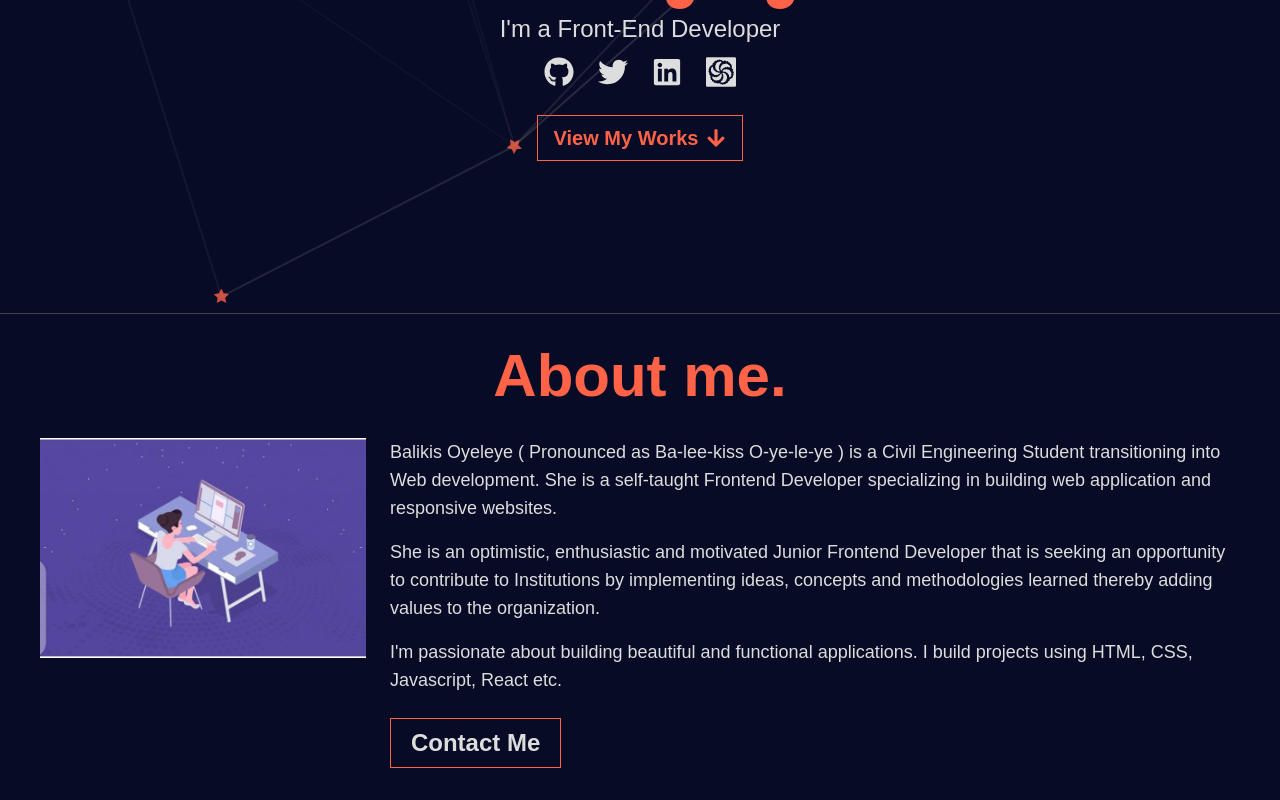
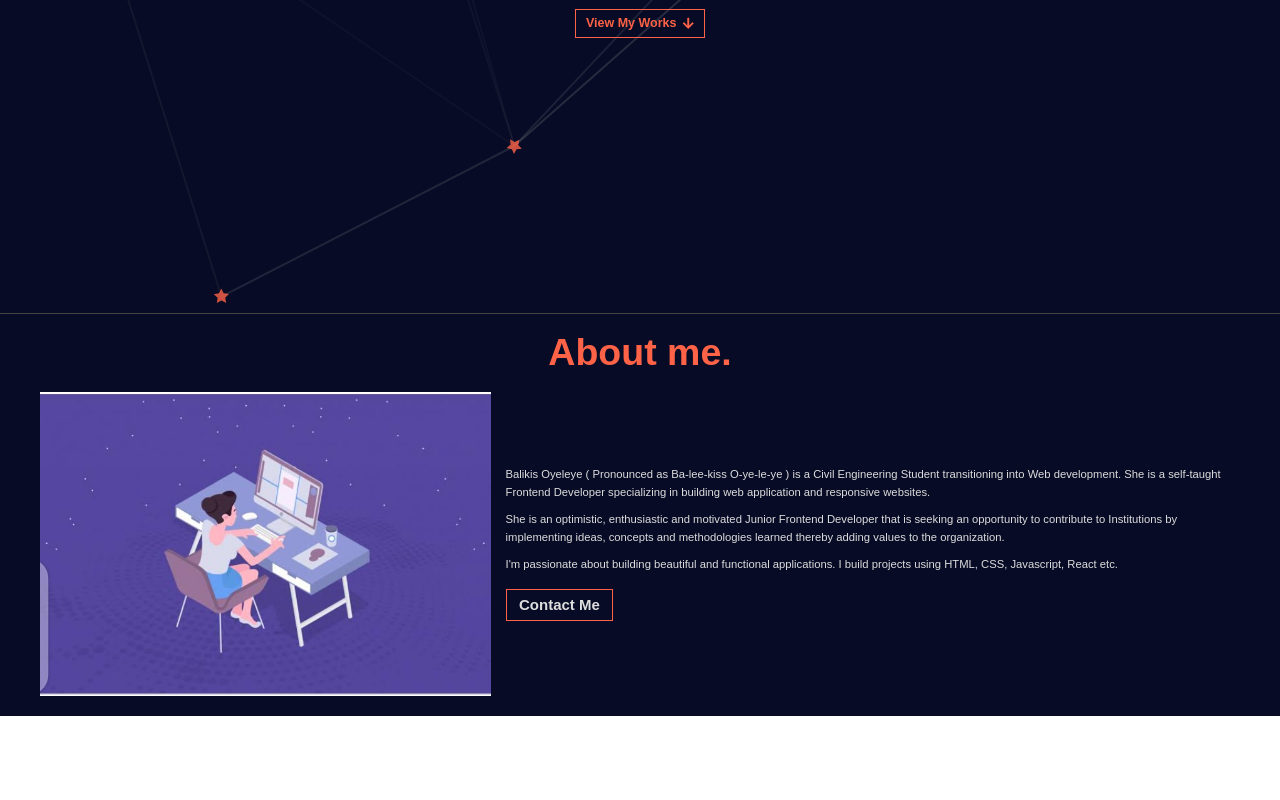
Before and after one commit to Qreamville/My-Portfolio, a React (Create React App) app: page / in a window 1280 px wide. Shown: the part 487-1287 px from the top of the page. After the commit the page ends 1203 px from the top, so only its background shows below. Built offline with nearby package versions, Linux system fonts and the light colour scheme.

Commit message:
Update about.jsx

```diff
--- a/src/components/about/About.jsx
+++ b/src/components/about/About.jsx
@@ -9,9 +9,9 @@ const About = () => {
         <h2 className="text-6xl text-center font-bold text-tomato">
           About me.
         </h2>
-        <div className="about-main flex flex-col sm:flex-row gap-6 mt-8">
+        <div className="about-main flex flex-col items-center justify-center md:flex-row gap-6 mt-8">
           <div className="about-image">
-            <img src={aboutImg} alt="about" />
+            <img src={aboutImg} alt="about" className="w-full h-auto" />
           </div>
           <div className="about-text text-lg">
             <p className="mb-4">
--- a/src/index.css
+++ b/src/index.css
@@ -19,6 +19,7 @@
 }
 
 html {
+  font-size: 62.5%;
   font-family: "Helvetica Nue", sans-serif;
   scroll-behavior: smooth;
   scrollbar-width: thin;
```
